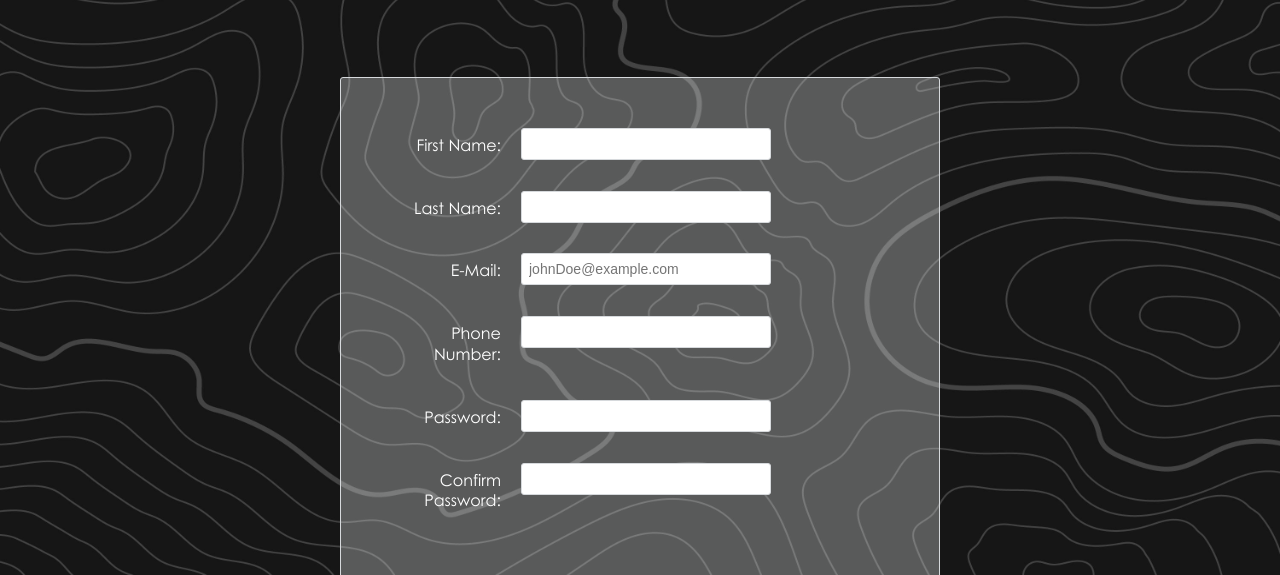
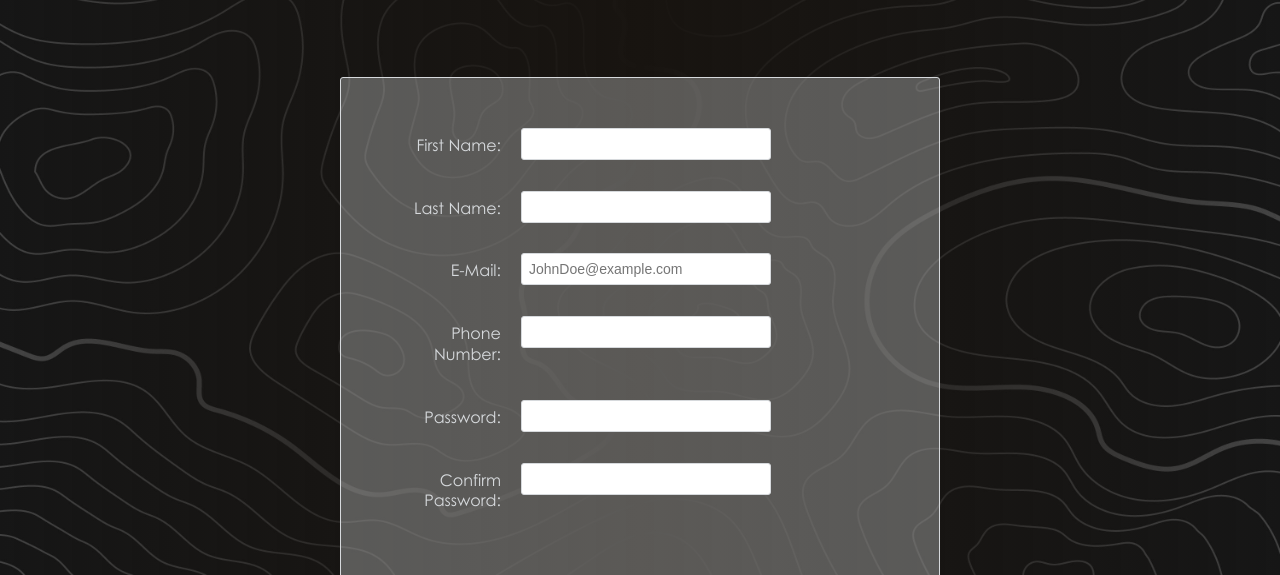
Before and after one commit to The-Snollygoster/Sign-up-Form, a plain HTML site: page index.html in a window 1280 px wide. Shown: the part 225-800 px from the top of the page. Drawn offline with Linux system fonts and the light colour scheme; files whose address does not match are found by name.

Commit message:
Add background gradient
I've added a background gradient spreading from
the center outwards to better improve readability
of the forms in the center by separating them from
the background.

```diff
--- a/index.css
+++ b/index.css
@@ -1,5 +1,4 @@
-/* #ffffff #6dcff6 #323337 #212126 */
-/* Century Gothic Regular, Century gothic bold, louis George cafe light */
+/* #343434 #2c2c2c #3c3c3c #181410 */
 
 @font-face {
 	font-family: 'gothic';
@@ -14,14 +13,14 @@
 
 body {
     display: flex;
-    background-image: url('./imgs/4060492.jpg');
+    background-image: linear-gradient(to right, transparent, #181410, transparent), url('./imgs/4060492.jpg');
     background-size: 100%;
     background-attachment: fixed;
     line-height: 1.3;
     display: flex;
     flex-direction: column;
     align-items: center;
-    color: #ffffff;
+    color: #D6D9DC;
     font-family: 'gothic';
 }
 
--- a/index.html
+++ b/index.html
@@ -24,7 +24,7 @@
         </div>
         <div class="form-row">
             <label for="email">E-Mail:</label>
-            <input type="email" name="email" id="email" placeholder="johnDoe@example.com">
+            <input type="email" name="email" id="email" placeholder="JohnDoe@example.com">
         </div>
         <div class="form-row">
             <label for="phone-num">Phone Number:</label>
```
